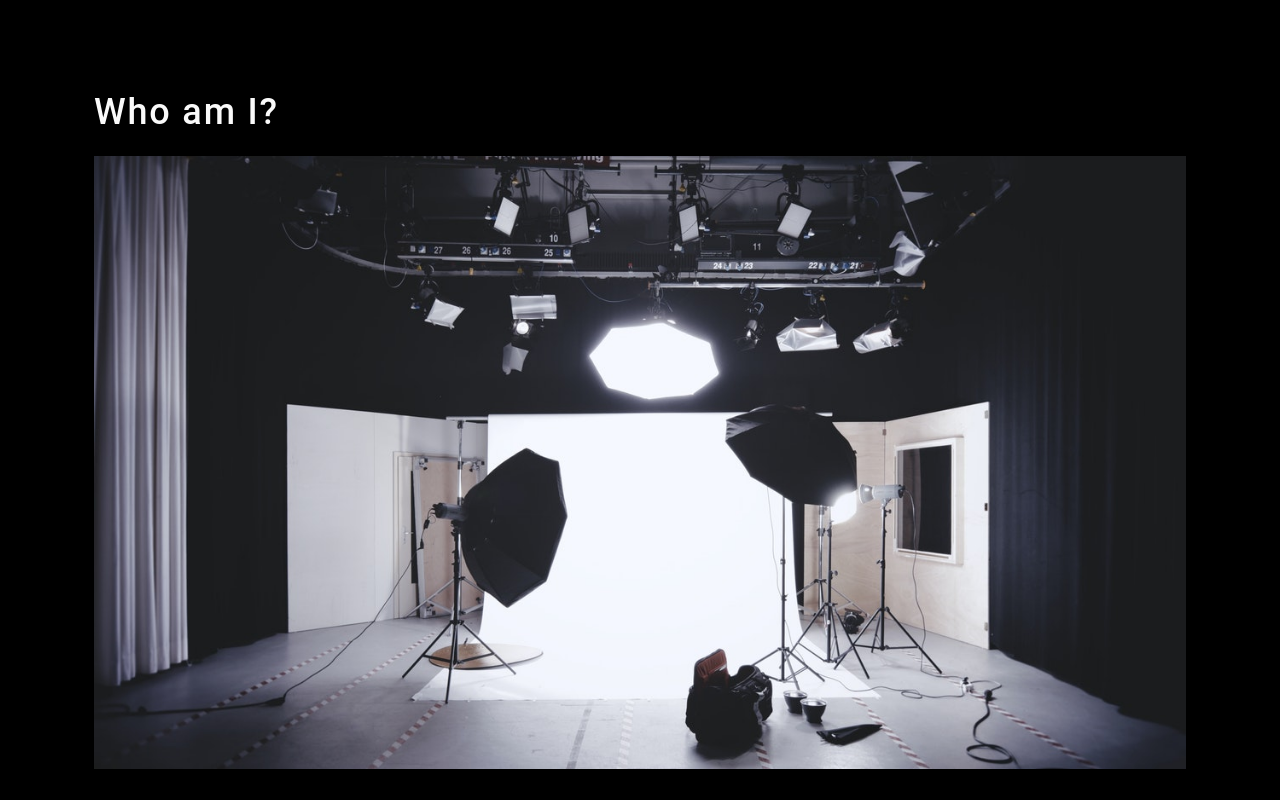
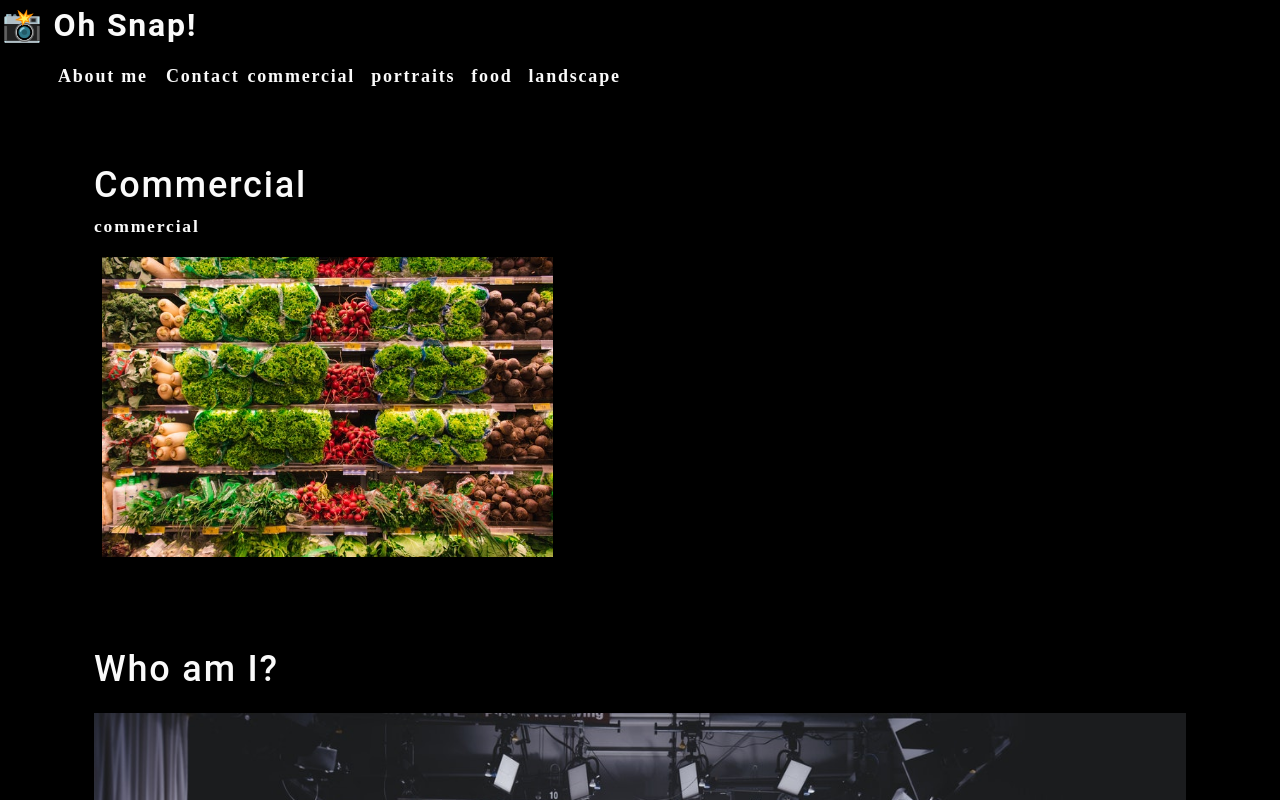
Before and after one commit to salgorog/photo-port, a React (Create React App) app: page / in a window 1280 px wide. Shown: the top 800 px of the page. Built offline with nearby package versions, Linux system fonts and the light colour scheme.

Commit message:
created the gallery component

```diff
--- a/src/App.js
+++ b/src/App.js
@@ -1,12 +1,15 @@
-import React from 'react';
-import Nav from './components/Nav';
-import About from './components/About';
+import React from "react";
+import Nav from "./components/Nav";
+import About from "./components/About";
+import Gallery from "./components/Gallery";
 
 function App() {
 
   return (
     <div>
+      <Nav></Nav>
       <main>
+        <Gallery></Gallery>
         <About></About>
       </main>
     </div>
--- /dev/null
+++ b/src/components/Gallery/index.js
@@ -0,0 +1,25 @@
+import React from "react";
+import { capitalizeFirstLetter } from '../../utils/helpers';
+import photo from "../../assets/small/commercial/0.jpg";
+
+function Gallery(props) {
+  const currentCategory = {
+    name: "commercial",
+    description:
+      "Photos of grocery stores, food trucks, and other commercial projects",
+  };
+  return (
+    <section>
+      <h1>{capitalizeFirstLetter(currentCategory.name)}</h1>
+      <p>{currentCategory.name}</p>
+      <div className="flex-row">
+          <img
+            src={photo}
+            alt="Commercial Example"
+            className="img-thumbnail mx-1"
+          />
+      </div>
+    </section>
+  );
+}
+export default Gallery;
```
Also changed, not shown: 1 other file (tests, documents, lock files or other folders).
